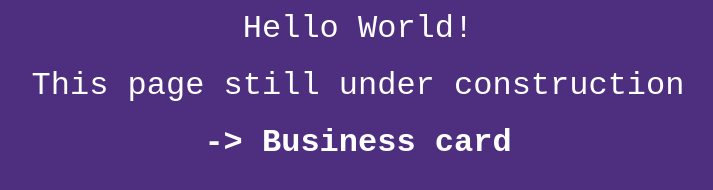
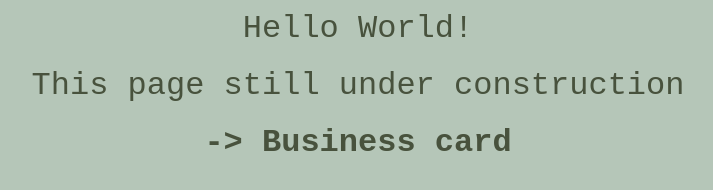
Before and after one commit to Louikka/Louikka.github.io, a plain HTML site: page index.html in a window 1280 px wide. Shown: the whole page, without its empty margins (282-995 px from the left). Drawn offline with Linux system fonts and the light colour scheme.

Commit message:
Update styles.css

```diff
--- a/styles.css
+++ b/styles.css
@@ -8,7 +8,7 @@ html::-webkit-scrollbar { display : none; }
 body {
     margin : 0;
 
-    background-color : rgb(77, 46, 127);
+    background-color : #B5C6B8;
 }
 
 #app-wrapper {
@@ -33,7 +33,7 @@ body {
 #main--header-wrapper span {
     font-size : 2pc;
     font-family : 'Courier New', Courier, monospace;
-    color : white;
+    color : #48523D;
 }
 
 #main--content-wrapper {
@@ -48,6 +48,6 @@ body {
     font-size : 2pc;
     font-family : 'Courier New', Courier, monospace;
     font-weight : bold;
-    color : white;
+    color : #48523D;
     text-decoration : none;
 }
```
